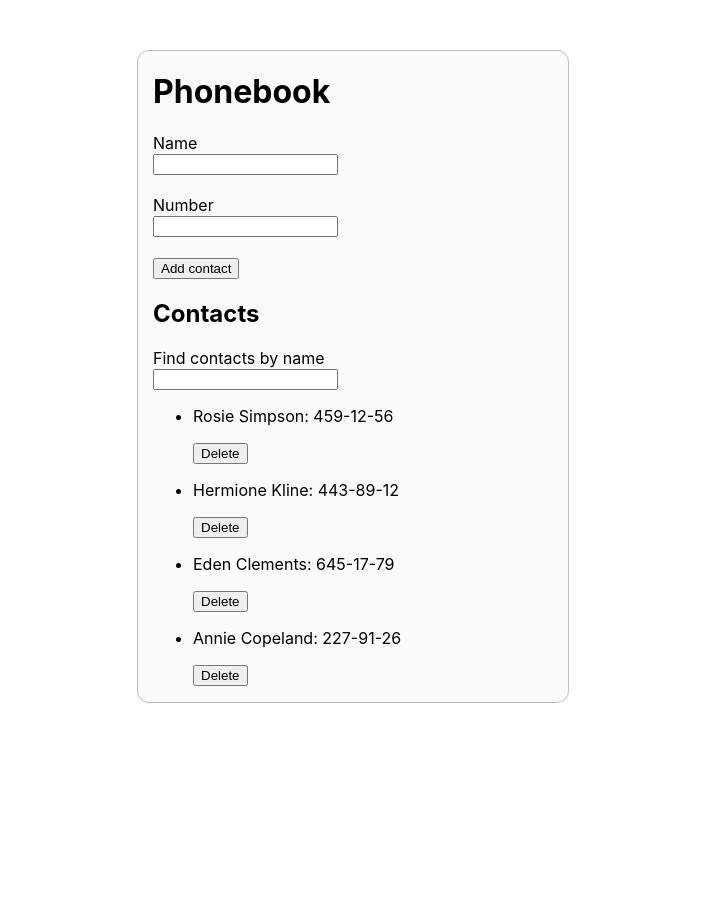
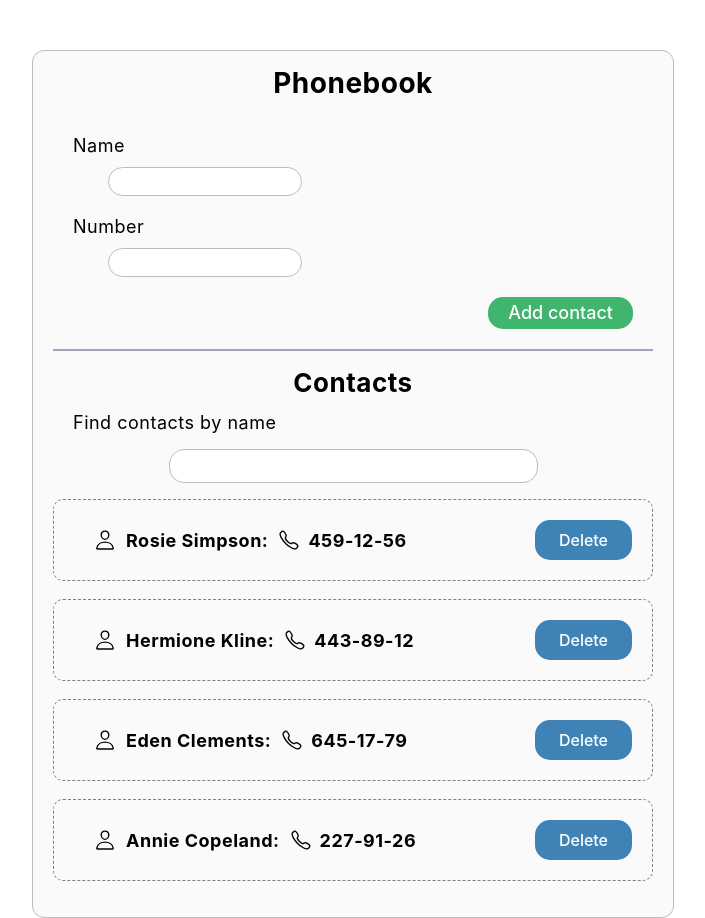
Before and after one commit to Roman-Nechaev/goit-react-hw-02-phonebook, a React (Create React App) app: page / in a window 1280 px wide. Shown: the whole page, without its empty margins (287-992 px from the left). Before the commit the page ends 800 px from the top, so only its background shows below. Built offline with nearby package versions, Linux system fonts and the light colour scheme.

Commit message:
add styled

```diff
--- a/package.json
+++ b/package.json
@@ -15,7 +15,9 @@
     "prop-types": "^15.8.1",
     "react": "^18.1.0",
     "react-dom": "^18.1.0",
+    "react-icons": "^4.8.0",
     "react-scripts": "5.0.1",
+    "styled-components": "^5.3.9",
     "web-vitals": "^2.1.3",
     "yup": "^1.0.2"
   },
--- a/src/components/App.jsx
+++ b/src/components/App.jsx
@@ -6,7 +6,7 @@ import ContactForm from './ContactForm/ContactForm';
 import ContactsList from './ContactsList/ContactsList';
 import Filter from './Filter/Filter';
 
-import { Container } from './App.styled';
+import { Container, Title, TitleContacts } from './App.styled';
 
 class App extends Component {
   state = {
@@ -69,10 +69,10 @@ class App extends Component {
 
     return (
       <Container>
-        <h1>Phonebook</h1>
+        <Title>Phonebook</Title>
         <ContactForm onSubmit={this.addContact} />
 
-        <h2>Contacts</h2>
+        <TitleContacts>Contacts</TitleContacts>
         <Filter value={filter} onChange={this.changeFilter} />
         <ContactsList
           contacts={visibleContacts}
--- a/src/components/App.styled.jsx
+++ b/src/components/App.styled.jsx
@@ -3,11 +3,25 @@ import styled from '@emotion/styled';
 export const Container = styled.div`
   margin: 0 auto;
   margin-top: 50px;
-  padding: 0 15px;
-  width: 400px;
+  padding: 20px;
+
+  width: 600px;
   border: 1px solid rgb(189, 189, 189);
   background-color: rgb(250, 250, 250);
   border-radius: 12px;
+`;
 
-  /* text-align: center; */
+export const Title = styled.h1`
+  text-align: center;
+  font-size: 28px;
+  line-height: 24px;
+
+  letter-spacing: 0.5px;
 `;
+
+export const TitleContacts = styled.h1`
+  text-align: center;
+  font-size: 26px;
+  line-height: 24px;
+  letter-spacing: 0.5px;
+`;
--- a/src/components/ContactForm/ContactForm.jsx
+++ b/src/components/ContactForm/ContactForm.jsx
@@ -1,6 +1,7 @@
 import React from 'react';
 import PropTypes from 'prop-types';
-import { Formik, Form, Field, ErrorMessage } from 'formik';
+import { Formik } from 'formik';
+import { Input, Forms, Button } from './ContactForm.styled';
 
 const initialValues = {
   name: '',
@@ -16,11 +17,10 @@ const ContactForm = ({ onSubmit }) => {
 
   return (
     <Formik initialValues={initialValues} onSubmit={handleSubmit}>
-      <Form>
+      <Forms>
         <label>
           Name
-          <br />
-          <Field
+          <Input
             type="text"
             name="name"
             pattern="^[a-zA-Zа-яА-Я]+(([' -][a-zA-Zа-яА-Я ])?[a-zA-Zа-яА-Я]*)*$"
@@ -28,12 +28,9 @@ const ContactForm = ({ onSubmit }) => {
             required
           />
         </label>
-        <br />
-        <br />
         <label>
           Number
-          <br />
-          <Field
+          <Input
             type="tel"
             name="number"
             pattern="\+?\d{1,4}?[-.\s]?\(?\d{1,3}?\)?[-.\s]?\d{1,4}[-.\s]?\d{1,4}[-.\s]?\d{1,9}"
@@ -41,10 +38,9 @@ const ContactForm = ({ onSubmit }) => {
             required
           />
         </label>
-        <br />
-        <br />
-        <button type="submit">Add contact</button>
-      </Form>
+
+        <Button type="submit">Add contact</Button>
+      </Forms>
     </Formik>
   );
 };
--- /dev/null
+++ b/src/components/ContactForm/ContactForm.styled.jsx
@@ -0,0 +1,62 @@
+import { Form, Field } from 'formik';
+import styled from 'styled-components';
+
+export const Forms = styled(Form)`
+  border-bottom: 2px solid rgb(160, 163, 186);
+  display: flex;
+  flex-direction: column;
+  margin-top: 20px;
+  margin-bottom: 20px;
+  padding: 20px;
+
+  font-size: 18px;
+  line-height: 22px;
+  font-weight: 400;
+  letter-spacing: 0.5px;
+`;
+
+export const Input = styled(Field)`
+  margin-top: 10px;
+  margin-left: 35px;
+  margin-bottom: 20px;
+  border-radius: 15px;
+  height: 25px;
+  width: 180px;
+  padding-left: 10px;
+  border-color: none;
+  display: flex;
+
+  transition: all 250ms cubic-bezier(0.4, 0, 0.2, 1) 0s;
+
+  outline: none;
+
+  border: 1px solid rgb(189, 189, 189);
+
+  &:hover,
+  &:focus {
+    border-color: #46dc82;
+    box-shadow: 0px 4px 4px rgba(0, 0, 0, 0.15);
+  }
+`;
+
+export const Button = styled.button`
+  border: none;
+  font: inherit;
+  cursor: pointer;
+  outline: none;
+
+  margin-left: auto;
+  border-radius: 15px;
+  padding: 5px 20px;
+  background-color: #3fb56e;
+
+  color: white;
+  font-weight: 500;
+  transition: all 250ms cubic-bezier(0.4, 0, 0.2, 1) 0s;
+
+  &:hover,
+  &:focus {
+    background-color: #3e65b3;
+    box-shadow: 0px 4px 4px rgba(0, 0, 0, 0.15);
+  }
+`;
--- a/src/components/ContactsList/ContactsList.jsx
+++ b/src/components/ContactsList/ContactsList.jsx
@@ -1,22 +1,32 @@
 import PropTypes from 'prop-types';
+import {
+  Container,
+  Item,
+  Text,
+  Btn,
+  PersonOutline,
+  CallOutline,
+} from './ContactsList.stylid';
 
 const ContactsList = ({ contacts, onDeleteContact }) => (
-  <ul>
+  <Container>
     {contacts.map(({ id, name, number }) => (
-      <li key={id}>
-        <p>
-          {name}: {number}
-        </p>
-        <button
+      <Item key={id}>
+        <Text>
+          <PersonOutline size={22} />
+          {name}: <CallOutline size={22} />
+          {number}
+        </Text>
+        <Btn
           type="button"
           className="TodoList__btn"
           onClick={() => onDeleteContact(id)}
         >
           Delete
-        </button>
-      </li>
+        </Btn>
+      </Item>
     ))}
-  </ul>
+  </Container>
 );
 
 export default ContactsList;
--- /dev/null
+++ b/src/components/ContactsList/ContactsList.stylid.jsx
@@ -0,0 +1,70 @@
+import styled from 'styled-components';
+import { IoPersonOutline, IoCallOutline } from 'react-icons/io5';
+
+export const Container = styled.ul`
+  display: grid;
+  justify-content: center;
+  grid-template-columns: repeat(auto-fill, minmax(300px, 1fr));
+  grid-gap: 18px;
+`;
+
+export const Item = styled.li`
+  display: flex;
+  align-items: center;
+
+  padding: 20px;
+  border: 1px dashed gray;
+  border-radius: 10px;
+  transition: all 250ms cubic-bezier(0.4, 0, 0.2, 1) 0s;
+  &:hover,
+  &:focus {
+    box-shadow: 0px 4px 4px rgba(0, 0, 0, 0.15);
+  }
+`;
+
+export const Text = styled.p`
+  font-size: 18px;
+  line-height: 20px;
+  font-weight: 700;
+  letter-spacing: 0.5px;
+
+  margin-top: 0;
+  margin-bottom: 0;
+  margin-right: 24px;
+  margin-left: 20px;
+
+  align-items: flex-end;
+  display: flex;
+`;
+
+export const PersonOutline = styled(IoPersonOutline)`
+  padding-right: 10px;
+`;
+export const CallOutline = styled(IoCallOutline)`
+  padding-right: 8px;
+  padding-left: 10px;
+`;
+
+export const Btn = styled.button`
+  border: none;
+  font: inherit;
+  cursor: pointer;
+  outline: none;
+
+  margin-left: auto;
+  border-radius: 15px;
+  padding: 10px 24px;
+  background-color: #3f82b5;
+  color: white;
+  font-weight: 500;
+  transition: all 250ms cubic-bezier(0.4, 0, 0.2, 1) 0s;
+
+  &:hover,
+  &:focus {
+    background-color: #3e65b3;
+  }
+
+  &:active {
+    box-shadow: 0px 4px 4px rgba(0, 0, 0, 0.15);
+  }
+`;
--- a/src/components/Filter/Filter.jsx
+++ b/src/components/Filter/Filter.jsx
@@ -1,11 +1,11 @@
 import PropTypes from 'prop-types';
+import { Label, Input } from './Filter.styled';
 
 const Filter = ({ value, onChange }) => (
-  <label>
+  <Label>
     Find contacts by name
-    <br />
-    <input type="text" value={value} onChange={onChange} />
-  </label>
+    <Input type="text" value={value} onChange={onChange} />
+  </Label>
 );
 
 export default Filter;
--- /dev/null
+++ b/src/components/Filter/Filter.styled.jsx
@@ -0,0 +1,29 @@
+import styled from '@emotion/styled';
+
+export const Label = styled.label`
+  font-size: 18px;
+  line-height: 22px;
+  font-weight: 400;
+  letter-spacing: 0.5px;
+  margin-left: 20px;
+`;
+
+export const Input = styled.input`
+  display: flex;
+  margin: 0 auto;
+  margin-top: 15px;
+  padding-left: 15px;
+  height: 30px;
+  width: 350px;
+  border: 1px solid rgb(189, 189, 189);
+  border-radius: 15px;
+
+  outline: none;
+  transition: all 250ms cubic-bezier(0.4, 0, 0.2, 1) 0s;
+
+  &:hover,
+  &:focus {
+    border-color: #057fdd;
+    box-shadow: 0px 4px 4px rgba(0, 0, 0, 0.15);
+  }
+`;
--- a/src/index.css
+++ b/src/index.css
@@ -13,3 +13,21 @@ code {
   font-family: source-code-pro, Menlo, Monaco, Consolas, 'Courier New',
     monospace;
 }
+
+h1,
+h2,
+h3,
+h4,
+h5,
+h6 {
+  margin-top: 0;
+}
+
+p {
+  margin-top: 0;
+}
+
+ul {
+  list-style: none;
+  padding: 0;
+}
```
Also changed, not shown: 1 other file (tests, documents, lock files or other folders).
